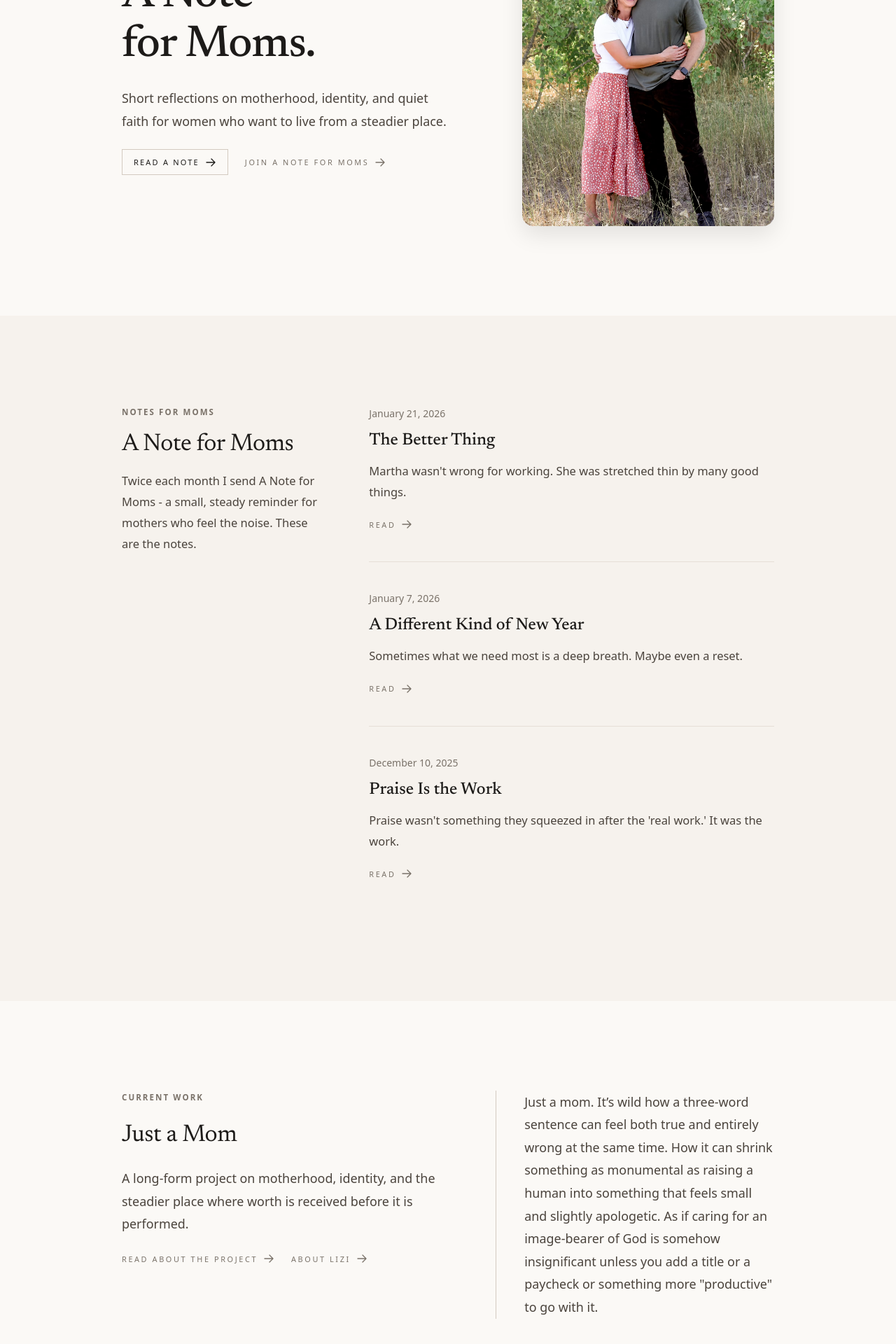
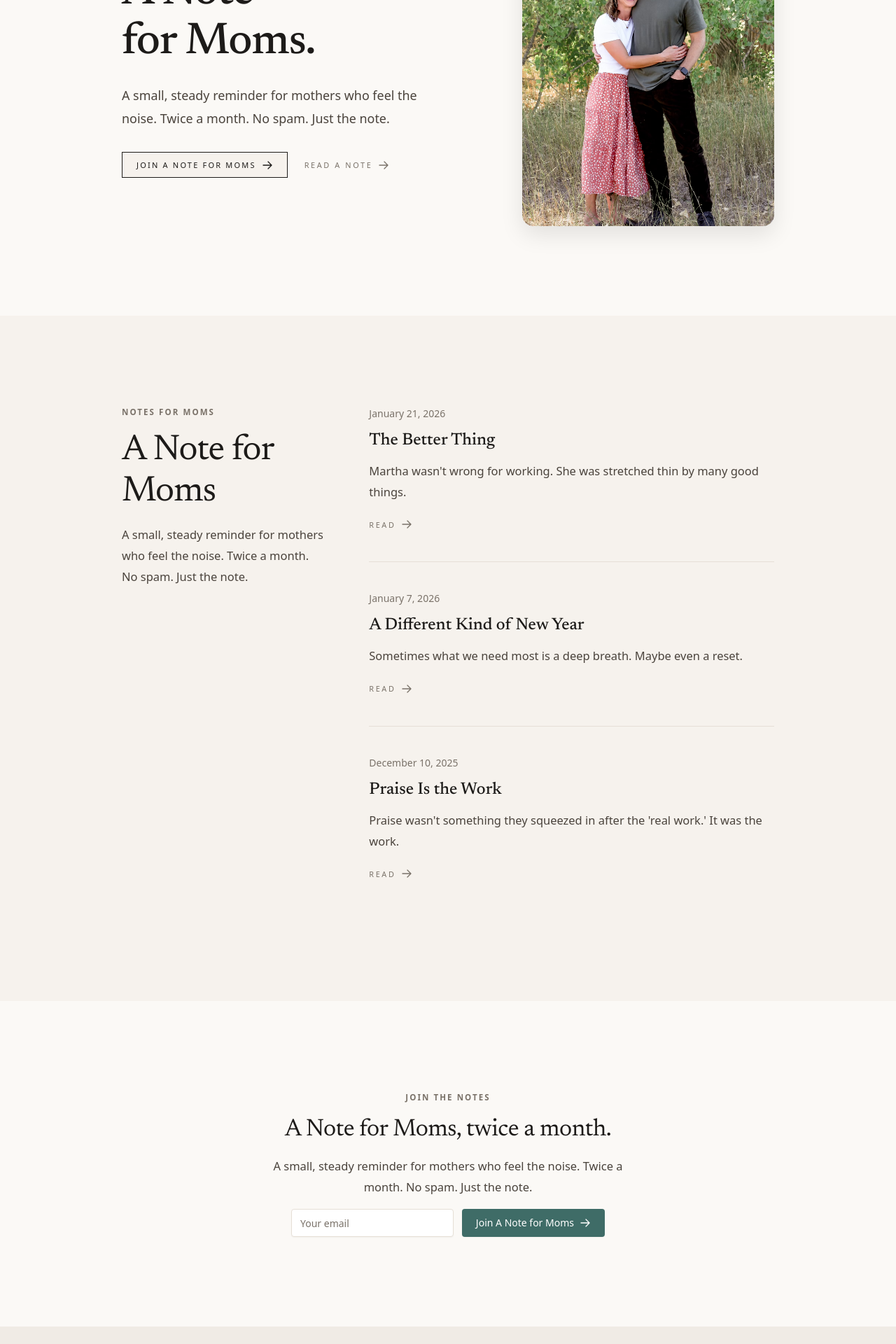
Before and after one commit to matsha05/justamom, a Next.js app: page / in a window 1280 px wide. Shown: the part 380-2300 px from the top of the page at 70% size. Built offline with nearby package versions, Linux system fonts and the light colour scheme.

Commit message:
Polish CTA copy and section hierarchy

```diff
--- a/app/about/page.tsx
+++ b/app/about/page.tsx
@@ -98,7 +98,7 @@ export default function AboutPage() {
                             target="_blank"
                             rel="noopener noreferrer"
                         >
-                            Get the Notes
+                            Join A Note for Moms
                         </a>
                     </div>
                 </div>
--- a/app/contact/page.tsx
+++ b/app/contact/page.tsx
@@ -28,7 +28,7 @@ export default function ContactPage() {
                 <div className="container-prose space-y-10">
                     <div className="space-y-4">
                         <p className="text-label">Message</p>
-                        <h2 className="text-h2">Send a note</h2>
+                        <h2 className="text-h2">Send a message</h2>
                         <p className="text-body text-[var(--color-ink-muted)]">
                             For speaking inquiries, collaborations, or just to say hello.
                         </p>
@@ -39,8 +39,8 @@ export default function ContactPage() {
                         <p className="text-label">Notes by email</p>
                         <h3 className="text-h3">A Note for Moms, twice a month.</h3>
                         <p className="text-body text-[var(--color-ink-muted)]">
-                            A short note for mothers who want wisdom, honesty, and
-                            encouragement rooted in Scripture.
+                            A small, steady reminder for mothers who feel the noise. Twice
+                            a month. No spam. Just the note.
                         </p>
                         <NewsletterForm variant="compact" />
                     </div>
--- a/app/notes/page.tsx
+++ b/app/notes/page.tsx
@@ -32,9 +32,8 @@ export default function NotesPage() {
                             className="text-body-lg text-[var(--color-ink-muted)] animate-fade-in"
                             style={{ animationDelay: "150ms" }}
                         >
-                            Twice each month I send A Note for Moms - a small, steady
-                            reminder for mothers who feel the noise. This page holds
-                            the archive.
+                            A small, steady reminder for mothers who feel the noise. Twice
+                            a month. No spam. Just the note.
                         </p>
                         <Image
                             src="/images/signature.png"
--- a/app/page.tsx
+++ b/app/page.tsx
@@ -51,19 +51,19 @@ export default function HomePage() {
               <p className="text-label">Speaker · Writer · Encourager</p>
               <h1 className="text-display">A Note for Moms.</h1>
               <p className="text-body-lg text-[var(--color-ink-soft)]">
-                Short reflections on motherhood, identity, and quiet faith for women
-                who want to live from a steadier place.
+                A small, steady reminder for mothers who feel the noise. Twice a month.
+                No spam. Just the note.
               </p>
-              <div className="flex flex-wrap gap-6">
+              <div className="flex flex-wrap gap-6 pt-2">
                 <Link
-                  className="inline-flex items-center gap-2 border border-[var(--color-border-strong)] px-4 py-2 text-[11px] uppercase tracking-[0.2em] text-[var(--color-ink)] transition-colors hover:border-[var(--color-ink)]"
-                  href="#notes"
+                  className="inline-flex items-center gap-2 border border-[var(--color-ink)] bg-[var(--color-paper-warm)] px-5 py-2 text-[11px] uppercase tracking-[0.2em] text-[var(--color-ink)] transition-colors hover:border-[var(--color-ink)]"
+                  href="#contact"
                 >
-                  Read a note
+                  Join A Note for Moms
                   <ArrowIcon />
                 </Link>
-                <Link className="link-arrow" href="#contact">
-                  Join A Note for Moms
+                <Link className="link-arrow" href="#notes">
+                  Read a note
                   <ArrowIcon />
                 </Link>
               </div>
@@ -89,10 +89,10 @@ export default function HomePage() {
           <div className="grid gap-14 lg:grid-cols-[1fr_2fr] lg:gap-16">
             <div className="space-y-4">
               <p className="text-label">Notes for Moms</p>
-              <h1 className="text-h2">A Note for Moms</h1>
+              <h1 className="text-h1">A Note for Moms</h1>
               <p className="text-body text-[var(--color-ink-soft)]">
-                Twice each month I send A Note for Moms - a small, steady reminder
-                for mothers who feel the noise. These are the notes.
+                A small, steady reminder for mothers who feel the noise. Twice a month.
+                No spam. Just the note.
               </p>
             </div>
             <div className="divide-y divide-[var(--color-border)]">
@@ -129,12 +129,26 @@ export default function HomePage() {
         </div>
       </section>
 
-      <section id="work" className="section">
+      <section className="section">
+        <div className="container-prose text-center space-y-4">
+          <p className="text-label">Join the notes</p>
+          <h2 className="text-h2">A Note for Moms, twice a month.</h2>
+          <p className="text-body text-[var(--color-ink-muted)]">
+            A small, steady reminder for mothers who feel the noise. Twice a month.
+            No spam. Just the note.
+          </p>
+          <div className="max-w-md mx-auto">
+            <NewsletterForm variant="compact" />
+          </div>
+        </div>
+      </section>
+
+      <section id="work" className="section section-soft">
         <div className="container">
           <div className="grid gap-12 lg:grid-cols-[1.1fr_0.9fr] lg:items-start">
             <div className="space-y-6">
               <p className="text-label">Current Work</p>
-              <h2 className="text-h2">Just a Mom</h2>
+              <h2 className="text-h1">Just a Mom</h2>
               <p className="text-body-lg text-[var(--color-ink-soft)]">
                 {currentWorkSummary}
               </p>
@@ -158,15 +172,22 @@ export default function HomePage() {
         </div>
       </section>
 
-      <section id="speaking" className="section">
+      <section
+        id="speaking"
+        className="section pt-[clamp(7rem,13vw,12rem)]"
+      >
         <div className="container">
           <div className="grid gap-14 lg:grid-cols-[1fr_2fr] lg:gap-16">
             <div className="space-y-4">
               <p className="text-label">Speaking</p>
-              <h2 className="text-h2">Selected topics</h2>
+              <h2 className="text-h1">Selected topics</h2>
               <p className="text-body text-[var(--color-ink-soft)]">
                 For churches, retreats, and women’s gatherings seeking biblical
                 encouragement with clear, grounded theology and practical care.
+              </p>
+              <p className="text-body text-[var(--color-ink-muted)]">
+                This is for leaders who want thoughtful, grounded teaching rather than
+                hype.
               </p>
             </div>
             <div className="space-y-8">
--- a/app/preview/editorial/page.tsx
+++ b/app/preview/editorial/page.tsx
@@ -93,19 +93,19 @@ export default function EditorialPreviewPage() {
                   </p>
                   <h1 className="text-display">A Note for Moms.</h1>
                   <p className="text-body-lg text-[var(--color-ink-soft)]">
-                    Short reflections on motherhood, identity, and quiet faith for
-                    women who want to live from a steadier place.
+                    A small, steady reminder for mothers who feel the noise. Twice a
+                    month. No spam. Just the note.
                   </p>
                   <div className="flex flex-wrap gap-6">
                     <Link
-                      className="inline-flex items-center gap-2 border border-[var(--color-border-strong)] px-4 py-2 text-[11px] uppercase tracking-[0.2em] text-[var(--color-ink)] transition-colors hover:border-[var(--color-ink)]"
-                      href="#notes"
+                      className="inline-flex items-center gap-2 border border-[var(--color-ink)] bg-[var(--color-paper-warm)] px-5 py-2 text-[11px] uppercase tracking-[0.2em] text-[var(--color-ink)] transition-colors hover:border-[var(--color-ink)]"
+                      href="#contact"
                     >
-                      Read a note
+                      Join A Note for Moms
                       <ArrowIcon />
                     </Link>
-                    <Link className="link-arrow" href="#contact">
-                      Join A Note for Moms
+                    <Link className="link-arrow" href="#notes">
+                      Read a note
                       <ArrowIcon />
                     </Link>
                   </div>
@@ -132,10 +132,10 @@ export default function EditorialPreviewPage() {
                   <p className="text-label text-[var(--color-ink-muted)]">
                     Notes for Moms
                   </p>
-                  <h1 className="text-h2">A Note for Moms</h1>
+                  <h1 className="text-h1">A Note for Moms</h1>
                   <p className="text-body text-[var(--color-ink-soft)]">
-                    Twice each month I send A Note for Moms - a small, steady
-                    reminder for mothers who feel the noise. These are the notes.
+                    A small, steady reminder for mothers who feel the noise. Twice a
+                    month. No spam. Just the note.
                   </p>
                 </div>
                 <div className="divide-y divide-[var(--color-border)]">
@@ -172,14 +172,14 @@ export default function EditorialPreviewPage() {
             </div>
           </section>
 
-          <section id="work" className="section">
+          <section id="work" className="section section-soft">
             <div className="container">
               <div className="grid gap-12 lg:grid-cols-[1.1fr_0.9fr] lg:items-start">
                 <div className="space-y-6">
                   <p className="text-label text-[var(--color-ink-muted)]">
                     Current Work
                   </p>
-                  <h2 className="text-h2">Just a Mom</h2>
+                  <h2 className="text-h1">Just a Mom</h2>
                   <p className="text-body-lg text-[var(--color-ink-soft)]">
                     {currentWorkSummary}
                   </p>
@@ -219,17 +219,24 @@ export default function EditorialPreviewPage() {
             </div>
           </section>
 
-          <section id="speaking" className="section">
+          <section
+            id="speaking"
+            className="section pt-[clamp(7rem,13vw,12rem)]"
+          >
             <div className="container">
               <div className="grid gap-14 lg:grid-cols-[1fr_2fr] lg:gap-16">
                 <div className="space-y-4">
                   <p className="text-label text-[var(--color-ink-muted)]">
                     Speaking
                   </p>
-                  <h2 className="text-h2">Selected topics</h2>
+                  <h2 className="text-h1">Selected topics</h2>
                   <p className="text-body text-[var(--color-ink-soft)]">
                     For churches, retreats, and women’s gatherings seeking biblical
                     encouragement with clear, grounded theology and practical care.
+                  </p>
+                  <p className="text-body text-[var(--color-ink-muted)]">
+                    This is for leaders who want thoughtful, grounded teaching rather
+                    than hype.
                   </p>
                 </div>
                 <div className="space-y-8">
@@ -275,10 +282,10 @@ export default function EditorialPreviewPage() {
                 Notes by email
               </p>
               <h3 className="text-h3">A Note for Moms, twice a month.</h3>
-              <p className="text-body text-[var(--color-ink-muted)]">
-                Short reflections for mothers seeking clarity, courage, and
-                peace in the noise.
-              </p>
+                  <p className="text-body text-[var(--color-ink-muted)]">
+                    A small, steady reminder for mothers who feel the noise. Twice a
+                    month. No spam. Just the note.
+                  </p>
                   <NewsletterForm variant="compact" />
                 </div>
               </div>
--- a/components/Header.tsx
+++ b/components/Header.tsx
@@ -152,14 +152,13 @@ export function Header() {
 
                 {/* Mobile Navigation */}
                 {/* Mobile Navigation Overlay */}
+                {mobileMenuOpen ? (
                     <div
-                    className={`fixed inset-0 z-40 bg-[var(--color-paper)]/98 backdrop-blur-sm transition-all duration-300 md:hidden flex items-center justify-center ${mobileMenuOpen ? "opacity-100 pointer-events-auto" : "opacity-0 pointer-events-none"
-                        }`}
+                        className="fixed inset-0 z-40 bg-[var(--color-paper)]/98 backdrop-blur-sm transition-all duration-300 md:hidden flex items-center justify-center"
                         style={{ top: "0", minHeight: "100vh" }}
                         onClick={() => setMobileMenuOpen(false)}
                         role="dialog"
                         aria-modal="true"
-                    aria-hidden={!mobileMenuOpen}
                         aria-label="Mobile navigation"
                     >
                         <nav
@@ -185,6 +184,7 @@ export function Header() {
                             ))}
                         </nav>
                     </div>
+                ) : null}
             </div>
         </header>
     );
--- a/components/NewsletterCTA.tsx
+++ b/components/NewsletterCTA.tsx
@@ -10,8 +10,8 @@ export function NewsletterCTA({ variant = "default" }: NewsletterCTAProps) {
             <div className="text-center py-12">
                 <h4 className="text-h4 mb-3">A Note for Moms, twice a month.</h4>
                 <p className="text-body text-[var(--color-ink-muted)] mb-6 max-w-md mx-auto">
-                    Twice each month I send a short reflection for moms who want wisdom,
-                    honesty, and encouragement rooted in Scripture.
+                    A small, steady reminder for mothers who feel the noise. Twice a
+                    month. No spam. Just the note.
                 </p>
                 <NewsletterForm variant="compact" className="max-w-md mx-auto" />
             </div>
@@ -23,8 +23,8 @@ export function NewsletterCTA({ variant = "default" }: NewsletterCTAProps) {
             <div className="container text-center">
                 <h2 className="text-h2 mb-4">A Note for Moms, twice a month.</h2>
                 <p className="text-body-lg text-[var(--color-ink-muted)] max-w-xl mx-auto mb-8">
-                    Twice each month I send a short reflection for moms who want wisdom,
-                    honesty, and encouragement rooted in Scripture.
+                    A small, steady reminder for mothers who feel the noise. Twice a
+                    month. No spam. Just the note.
                 </p>
                 <NewsletterForm variant="compact" className="max-w-md mx-auto" />
             </div>
--- a/components/NewsletterForm.tsx
+++ b/components/NewsletterForm.tsx
@@ -24,21 +24,11 @@ export function NewsletterForm({
     const handleSubmit = async (e: React.FormEvent) => {
         e.preventDefault();
         setStatus("submitting");
-        const form = e.currentTarget as HTMLFormElement;
-        const formData = new FormData(form);
-        const company = String(formData.get("company") ?? "").trim();
-
-        if (company) {
-            setStatus("success");
-            setEmail("");
-            return;
-        }
-
         try {
             const response = await fetch("/api/newsletter", {
                 method: "POST",
                 headers: { "Content-Type": "application/json" },
-                body: JSON.stringify({ email, company }),
+                body: JSON.stringify({ email }),
             });
 
             const data = await response.json();
@@ -70,29 +60,18 @@ export function NewsletterForm({
     }
 
     const isSubmitting = status === "submitting";
-    const buttonText = variant === "hero" || variant === "compact"
-        ? "Get the Notes"
-        : "Subscribe";
+    const buttonText = "Join A Note for Moms";
 
     // Compact variant (single line)
     if (variant === "compact" || variant === "hero") {
         return (
             <form onSubmit={handleSubmit} className={className}>
-                <div className="sr-only" aria-hidden="true">
-                    <label htmlFor="company">Company</label>
-                    <Input
-                        type="text"
-                        id="company"
-                        name="company"
-                        tabIndex={-1}
-                        autoComplete="off"
-                    />
-                </div>
                 <div className="flex flex-col sm:flex-row gap-3">
                     <Input
                         type="email"
                         value={email}
                         onChange={(e) => setEmail(e.target.value)}
+                        aria-label="Email address"
                         placeholder="Your email"
                         required
                         disabled={isSubmitting}
@@ -102,7 +81,7 @@ export function NewsletterForm({
                         {isSubmitting ? (
                             <>
                                 <Loader2 className="w-4 h-4 animate-spin" />
-                                Subscribing...
+                                Joining...
                             </>
                         ) : (
                             <>
@@ -120,20 +99,11 @@ export function NewsletterForm({
     return (
         <form onSubmit={handleSubmit} className={className}>
             <div className="space-y-4">
-                <div className="sr-only" aria-hidden="true">
-                    <label htmlFor="company">Company</label>
-                    <Input
-                        type="text"
-                        id="company"
-                        name="company"
-                        tabIndex={-1}
-                        autoComplete="off"
-                    />
-                </div>
                 <Input
                     type="email"
                     value={email}
                     onChange={(e) => setEmail(e.target.value)}
+                    aria-label="Email address"
                     placeholder="Enter your email"
                     required
                     disabled={isSubmitting}
@@ -143,11 +113,11 @@ export function NewsletterForm({
                     {isSubmitting ? (
                         <>
                             <Loader2 className="w-4 h-4 animate-spin" />
-                            Subscribing...
+                            Joining...
                         </>
                     ) : (
                         <>
-                            Get the Notes
+                            {buttonText}
                             <ArrowIcon />
                         </>
                     )}
```
Also changed, not shown: app/api/newsletter/route.ts (+1 -8 lines). Lines whose indentation alone changed are shown as unchanged.
